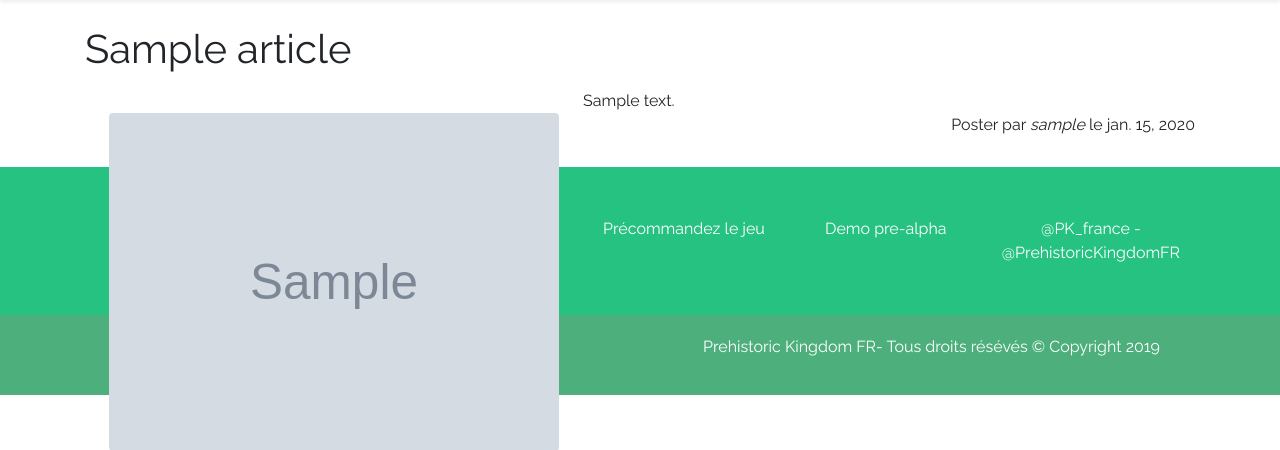
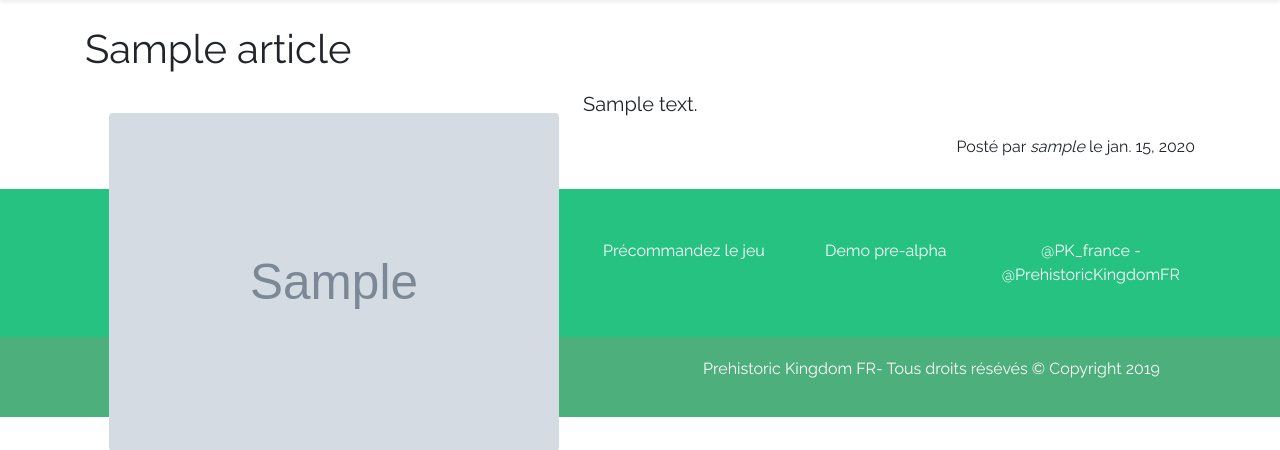
Before and after one commit to ludel/PK-France, a Django app: page /blog/article/1/ in a window 1280 px wide. Shown: the part 67-517 px from the top of the page. Run offline with Django 3.2, Linux system fonts and the light colour scheme; tables that the repository leaves empty hold one stand-in row (values such as "Sample post"); grey boxes marked "Sample" are stand-in pictures; some libraries are stand-ins or nearby versions.

Commit message:
Fix typo

```diff
--- a/blog/templates/blog/article.html
+++ b/blog/templates/blog/article.html
@@ -10,9 +10,12 @@
             {{ object.title }}
         </h1>
         <img class="img-fluid rounded float-left m-4" src="{{ object.image.url }}" alt="{{ object.title }}" width="450">
-        {{ object.body|safe }}
 
-        <p class="text-right">Poster par <em>{{ object.author }}</em> le {{ object.date|date }}</p>
+        <p class="lead">
+            {{ object.body|safe }}
+        </p>
+
+        <p class="text-right">Posté par <em>{{ object.author }}</em> le {{ object.date|date }}</p>
 
     </div>
 {% endblock %}
```
